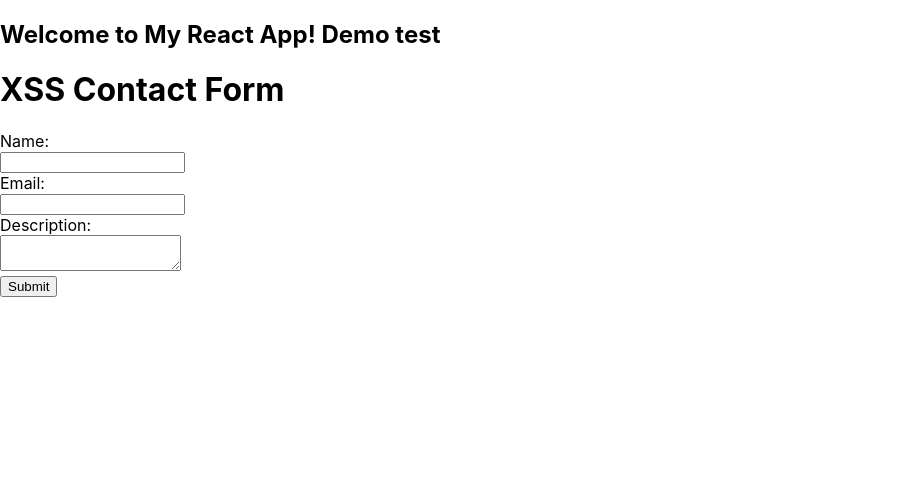
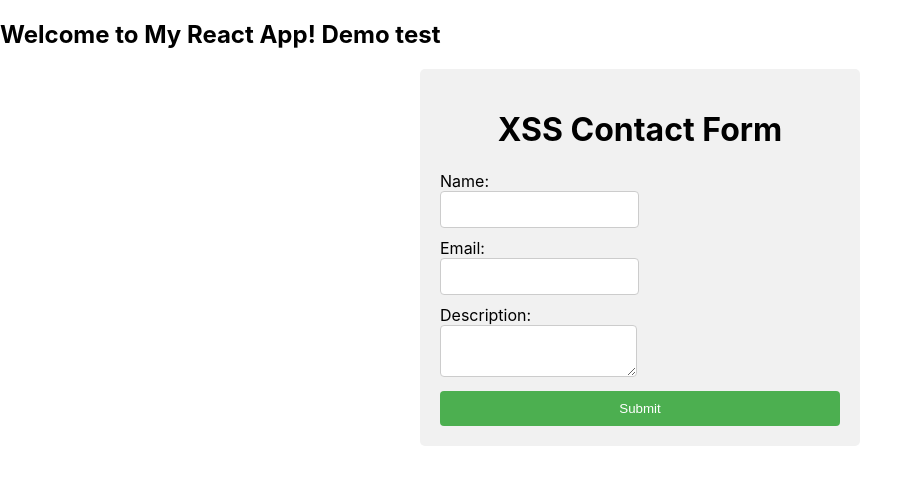
Before and after one commit to DevSecOps2026/Amplify_app, a React (Create React App) app: page / in a window 1280 px wide. Shown: the top 484 px of the page, without its empty margins (0-923 px from the left). Built offline with nearby package versions, Linux system fonts and the light colour scheme.

Commit message:
Update App.css

```diff
--- a/src/App.css
+++ b/src/App.css
@@ -36,3 +36,45 @@
     transform: rotate(360deg);
   }
 }
+
+.container {
+  max-width: 400px;
+  margin: 0 auto;
+  padding: 20px;
+  background-color: #f1f1f1;
+  border-radius: 5px;
+}
+
+h1 {
+  text-align: center;
+}
+
+form {
+  display: flex;
+  flex-direction: column;
+}
+
+label {
+  margin-bottom: 5px;
+}
+
+input,
+textarea {
+  padding: 10px;
+  margin-bottom: 10px;
+  border: 1px solid #ccc;
+  border-radius: 4px;
+}
+
+button {
+  padding: 10px 20px;
+  background-color: #4caf50;
+  color: white;
+  border: none;
+  border-radius: 4px;
+  cursor: pointer;
+}
+
+button:hover {
+  background-color: #45a049;
+}
```
